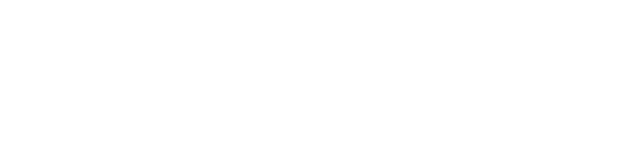
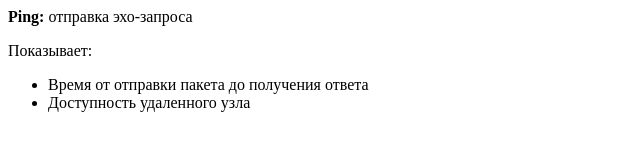
Before and after one commit to alexeipyp/pius, a plain HTML site: page q/51.html in a window 1280 px wide. Shown: the whole page, without its empty margins (0-640 px from the left). Drawn offline with Linux system fonts and the light colour scheme.

Commit message:
Добавлены ответы на вопросы: #49, #50, #51.

```diff
--- a/q/51.html
+++ b/q/51.html
@@ -1,8 +1,13 @@
 <html>
 <head>
-    <title></title>
+    <title>Время приема-передачи пакетов (команда ping)</title>
 </head>
 <body>
-
+    <p><b>Ping:</b> отправка эхо-запроса</p>
+    <p>Показывает:</p>
+    <ul>
+        <li>Время от отправки пакета до получения ответа</li>
+        <li>Доступность удаленного узла</li>
+    </ul>
 </body>
 </html>
```
Also changed, not shown: q/49.html (+4 -2 lines), q/50.html (+4 -2 lines).
